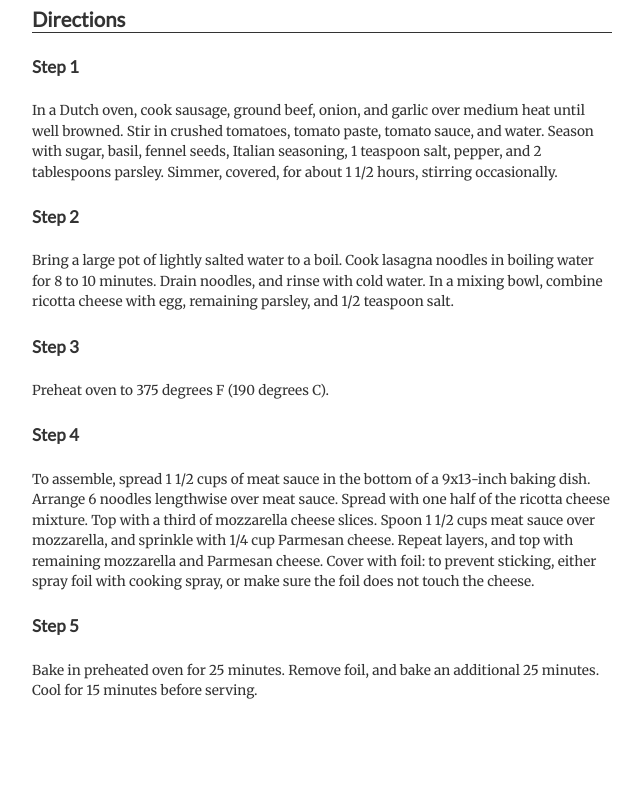
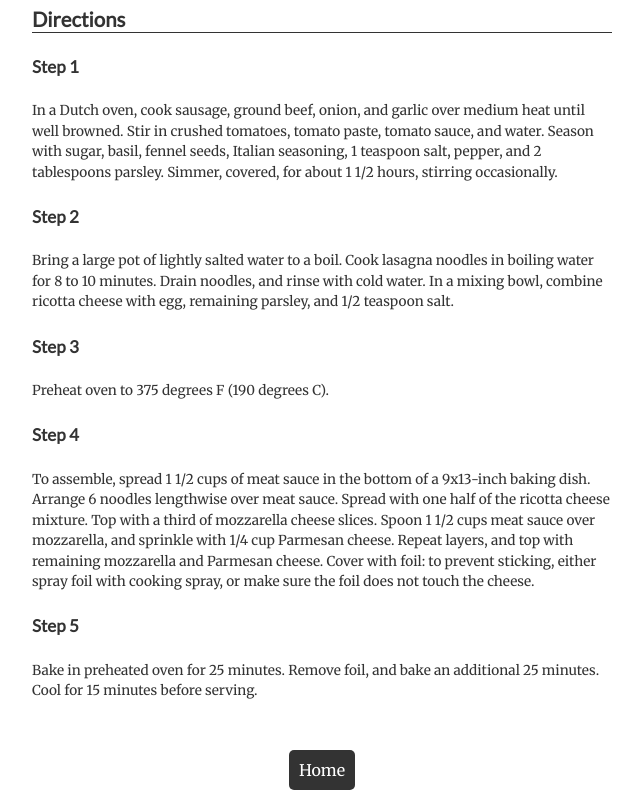
Before and after one commit to 3ndymi0n/odin-recipes, a plain HTML site: page recipes/lasagna.html in a window 1280 px wide. Shown: the part 1028-1828 px from the top of the page, without its empty margins (318-959 px from the left). Before the commit the page ends 1778 px from the top, so only its background shows below. Drawn offline with Linux system fonts and the light colour scheme.

Commit message:
Added Home btn to recipes.

```diff
--- a/css/stylesheet.css
+++ b/css/stylesheet.css
@@ -34,3 +34,26 @@
 ul > li {
     margin-left: 20px;
 }
+
+btn {
+    padding: 10px;
+    margin-bottom: 10px;
+    text-align: center;
+    font-size: medium;
+    text-decoration: none;
+    background-color: #333;
+    border-radius: 5px;
+}
+
+btn:hover {
+    border-left: 5px solid #3a8ceb;
+}
+
+btn > a {
+    color: white;
+    text-decoration: none;
+}
+
+btn >a:hover {
+    font-weight: bold;
+}
--- a/recipes/lasagna.html
+++ b/recipes/lasagna.html
@@ -65,6 +65,7 @@
             </li>
         </ol>
     </div>
+    <btn class="btn"><a href=../index.html>Home</a></btn>
 </div>
 </body>
 </html>
```
Also changed, not shown: recipes/Beef Stew.html (+1 -0 lines), recipes/pizzaghetti.html (+1 -0 lines).
